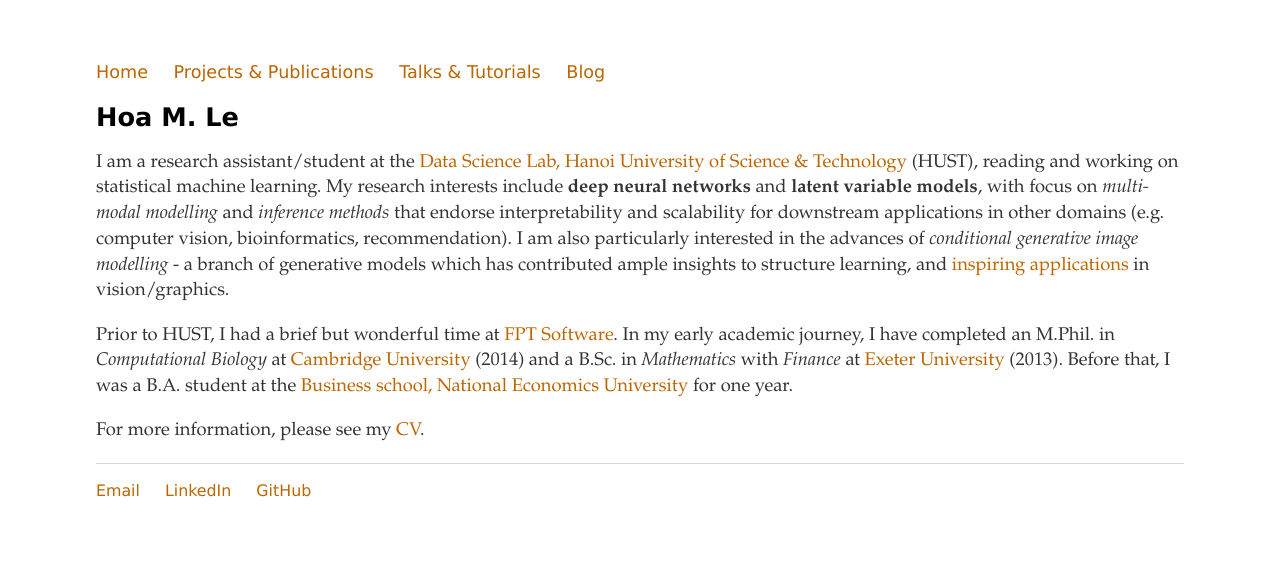
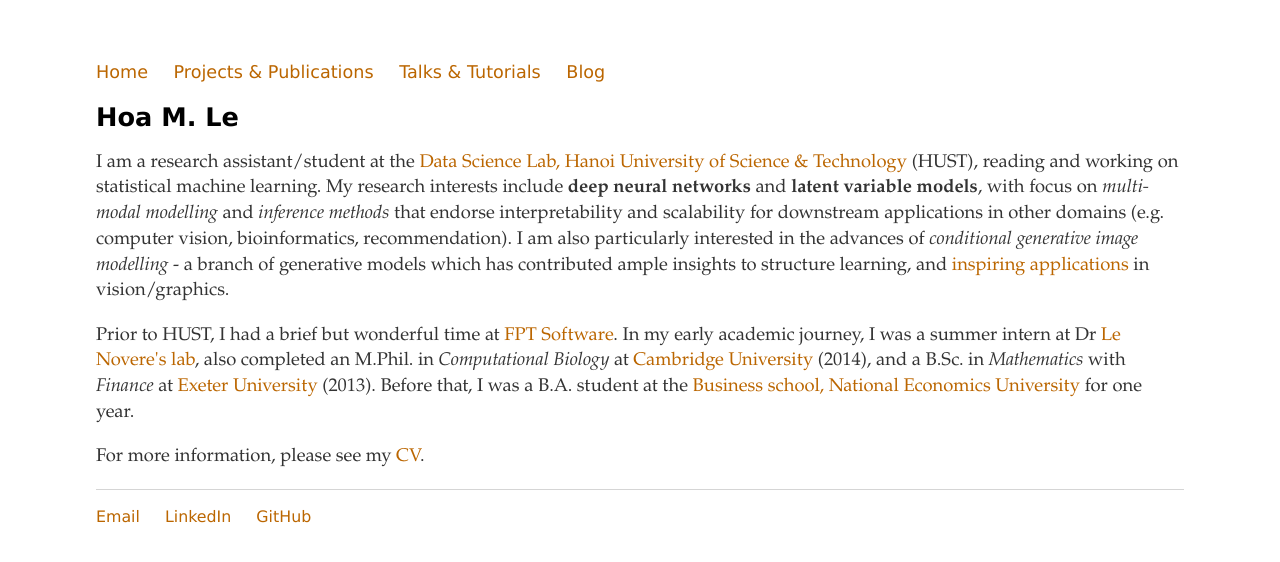
Before and after one commit to huuson94/hoamle.github.io, a Jekyll site: the page built from index.html, in a window 1280 px wide. Shown: the top 562 px of the page. Built offline with Jekyll 4.4.1, drawn with Linux system fonts in a browser that asks for light colours; some web fonts are replaced.

Commit message:
minor updates

```diff
--- a/blog/index.html
+++ b/blog/index.html
@@ -5,7 +5,7 @@
 <!--Note: This is my list of blog posts-->
 <h1>Blog</h1>
 <p>
-    I enjoy painting as much as I do to research. Therefore, the blog posts below are categorised into <font face="Lucida Console">[S]</font> - scientific or technical posts; <font face="Lucida Console">[A]</font> - intended for (digital) artists; and <font face="Lucida Console">no prefix</font> - for all audiences.
+    I enjoy painting as much as I enjoy machine learning/AI. Therefore, the blog posts below are categorised into <font face="Lucida Console">[S]</font> - scientific or technical posts; <font face="Lucida Console">[A]</font> - intended for (digital) artists; and <font face="Lucida Console">no prefix</font> - for all audiences.
 </p>
 <!--<div style="font-family: 'Lucida Console'" !important>-->
 <div>
--- a/index.html
+++ b/index.html
@@ -9,7 +9,7 @@
     <p>I am a research assistant/student at the <a href="http://ds.soict.hust.edu.vn">Data Science Lab, Hanoi University of Science & Technology</a> (HUST), reading and working on statistical machine learning. My research interests include <strong>deep neural networks</strong> and <strong>latent variable models</strong>, with focus on <i>multi-modal modelling</i> and <i>inference methods</i> that endorse interpretability and scalability for downstream applications in other domains (e.g. computer vision, bioinformatics, recommendation). I am also particularly interested in the advances of <i>conditional generative image modelling</i> - a branch of generative models which has contributed ample insights to structure learning, and
         <a href="/blog/2017/01/01/computers-can-draw">inspiring applications</a> in vision/graphics.
     </p>
-    <p>Prior to HUST, I had a brief but wonderful time at <a href="https://www.fpt-software.com/">FPT Software</a>. In my early academic journey, I have completed an M.Phil. in <em>Computational Biology</em> at <a href="http://www.cam.ac.uk/">Cambridge University</a> (2014) and a B.Sc. in <em>Mathematics</em>  with <em>Finance</em>  at <a href="http://www.exeter.ac.uk/">Exeter University</a> (2013). Before that, I was a B.A. student at the <a href="http://bsneu.edu.vn/?q=en">Business school, National Economics University</a> for one year.
+    <p>Prior to HUST, I had a brief but wonderful time at <a href="https://www.fpt-software.com/">FPT Software</a>. In my early academic journey, I was a summer intern at Dr <a href="lenoverelab.org">Le Novere's lab</a>, also completed an M.Phil. in <em>Computational Biology</em> at <a href="http://www.cam.ac.uk/">Cambridge University</a> (2014), and a B.Sc. in <em>Mathematics</em>  with <em>Finance</em>  at <a href="http://www.exeter.ac.uk/">Exeter University</a> (2013). Before that, I was a B.A. student at the <a href="http://bsneu.edu.vn/?q=en">Business school, National Economics University</a> for one year.
     </p>
     <p>
         For more information, please see my <a href="https://1drv.ms/b/s!ApOZHae4ogqZ5CB_tZqEZu1dZiQN">CV</a>.
--- a/project/index.html
+++ b/project/index.html
@@ -16,7 +16,7 @@
 
 
     <p>
-        <strong>Project/Paper in Recommender Systems</strong>
+        <strong>Project in Recommender Systems</strong>
     </p>
     <p>To be updated upon permission.
     </p>
```
